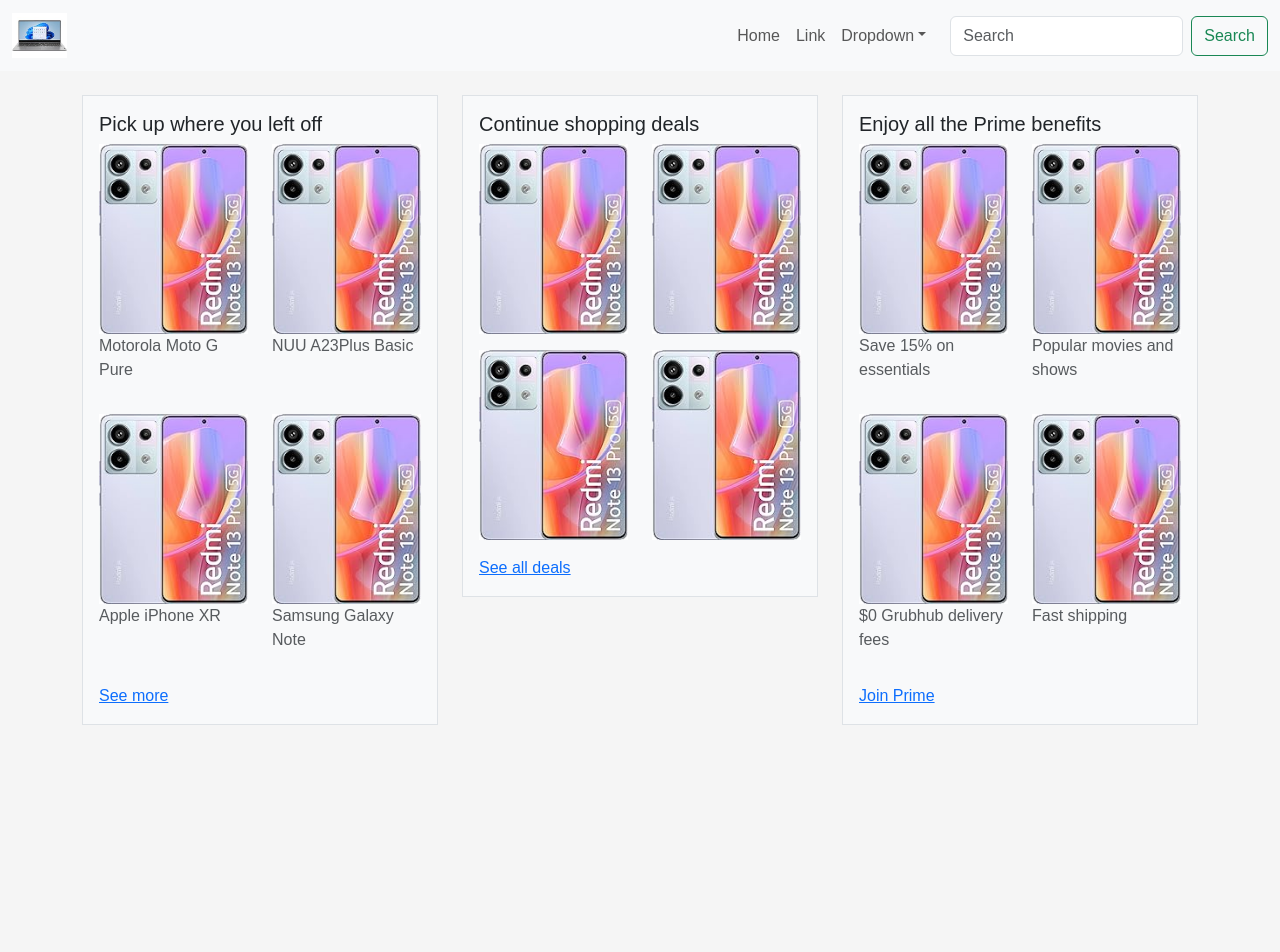
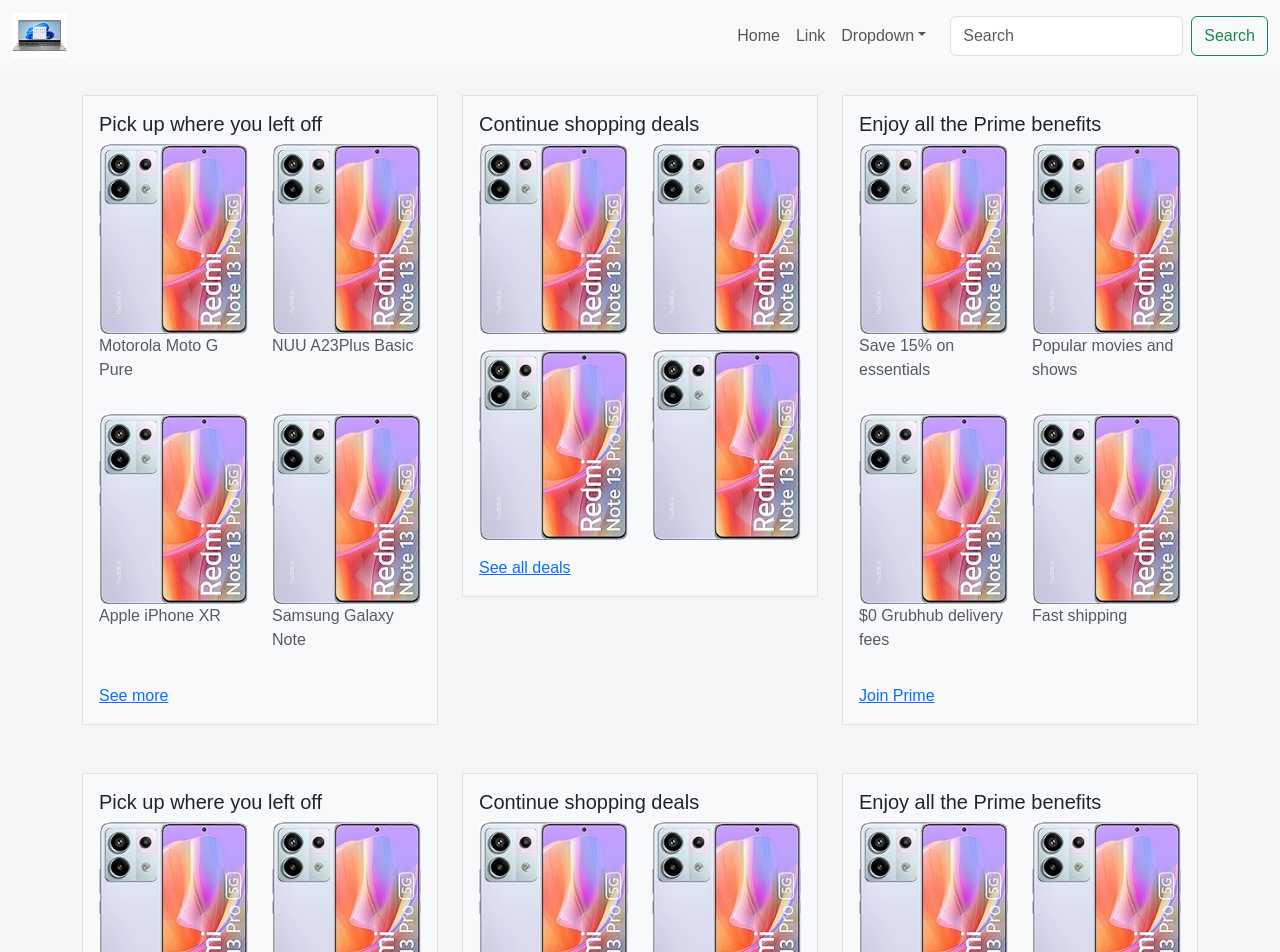
Before and after one commit to Nazmol3215/NewBagT, a React (Create React App) app: page / in a window 1280 px wide. Shown: the top 952 px of the page. Before the commit the page ends 800 px from the top, so only its background shows below. Built offline with nearby package versions, Linux system fonts and the light colour scheme.

Commit message:
Four3 commit

```diff
--- a/src/AllMain/All.jsx
+++ b/src/AllMain/All.jsx
@@ -16,7 +16,7 @@
       <LAstOption/>
         {/* <ProductGrid/> */}
         <Routes>
-          <Route path="/LAstOption" element={<LAstOption />} />
+          <Route path="/" element={<LAstOption />} />
           <Route path="/MobaileDetails" element={<MobaileDetails />} />
           <Route path="/ProductPage" element={<ProductPage />} />
           <Route path="/OrderComponent" element={<OrderComponent />} />
```
